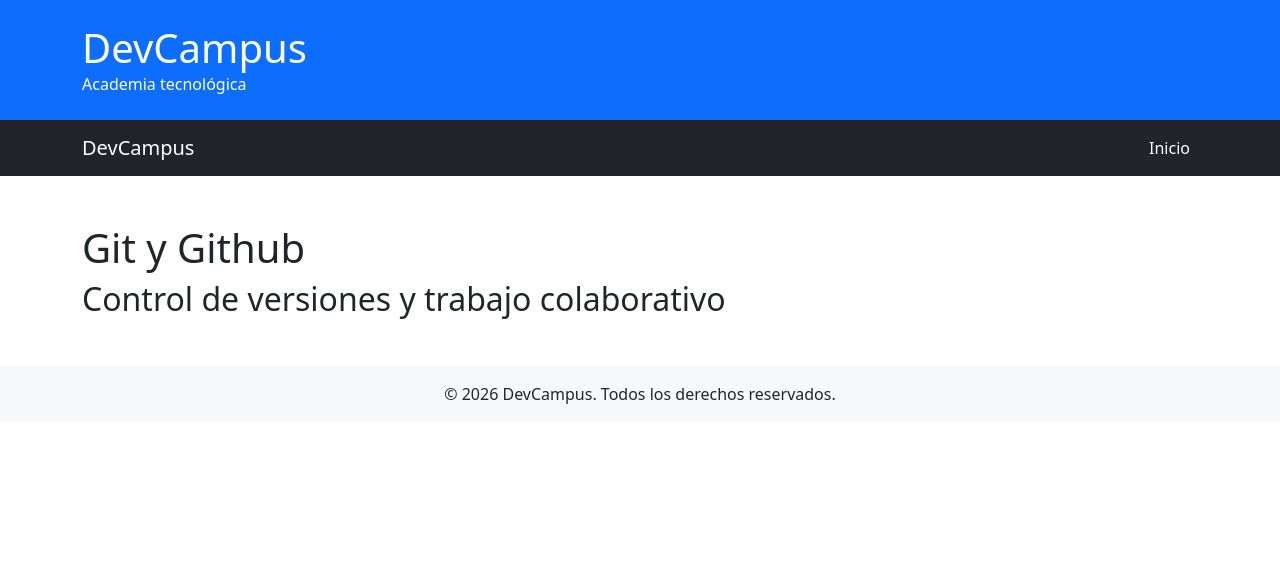
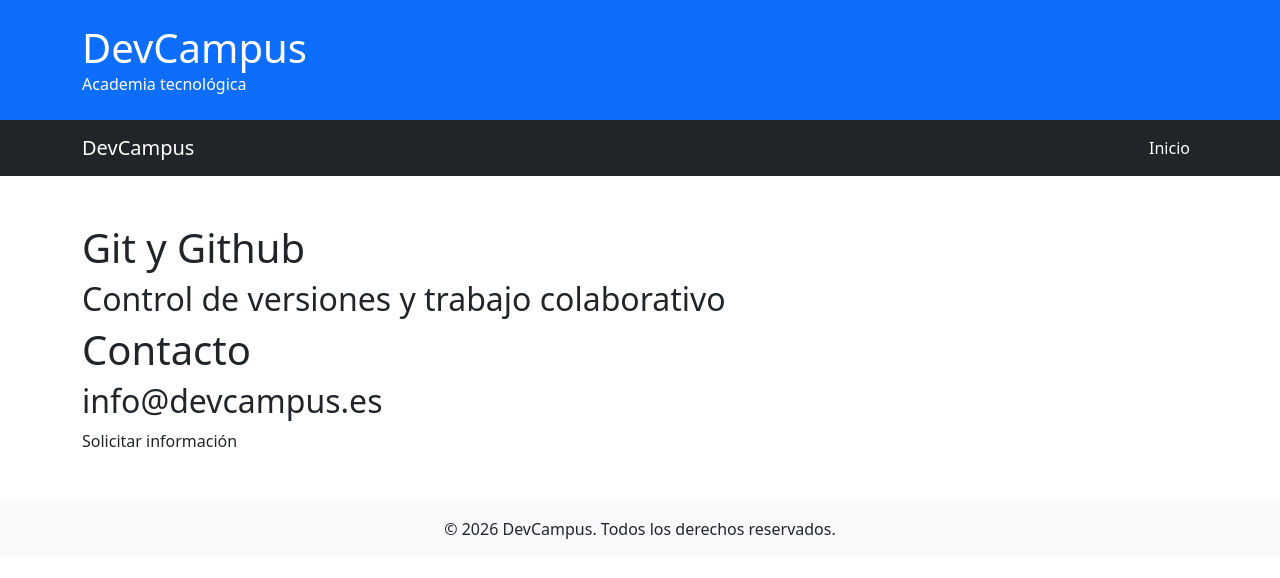
Before and after one commit to santiago-franco-alvarez/devcampus, a plain HTML site: page index.html in a window 1280 px wide. Drawn offline with nearby package versions, Linux system fonts and the light colour scheme.

Commit message:
Añade sección de contacto

```diff
--- a/index.html
+++ b/index.html
@@ -40,6 +40,10 @@
         <h1>Git y Github</h1>
         <h2>Control de versiones y trabajo colaborativo</h2>
 
+        <h1>Contacto</h1>
+        <h2>info@devcampus.es</h2>
+        <p>Solicitar información</p>
+
 
     </main>
 
```
